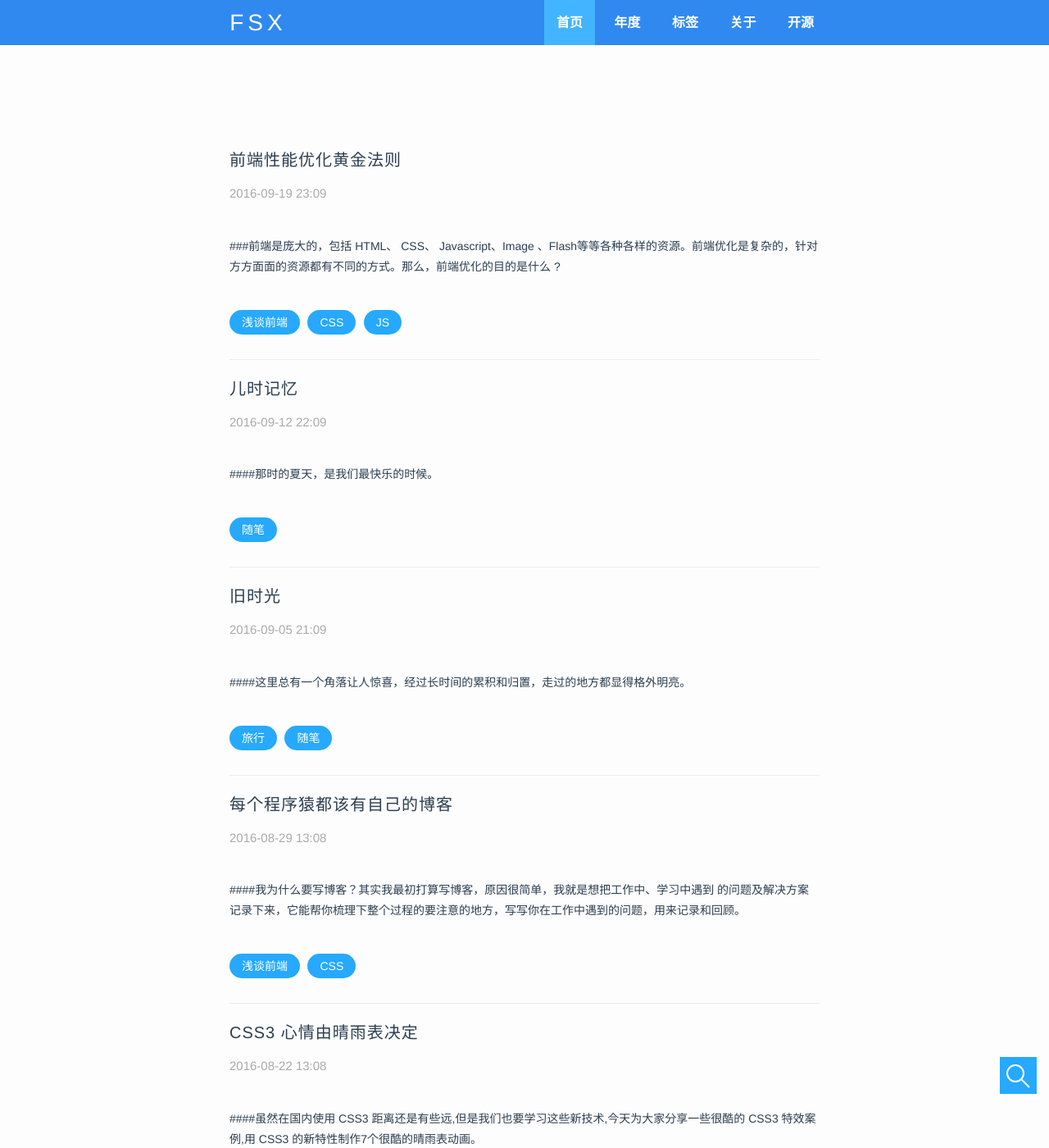
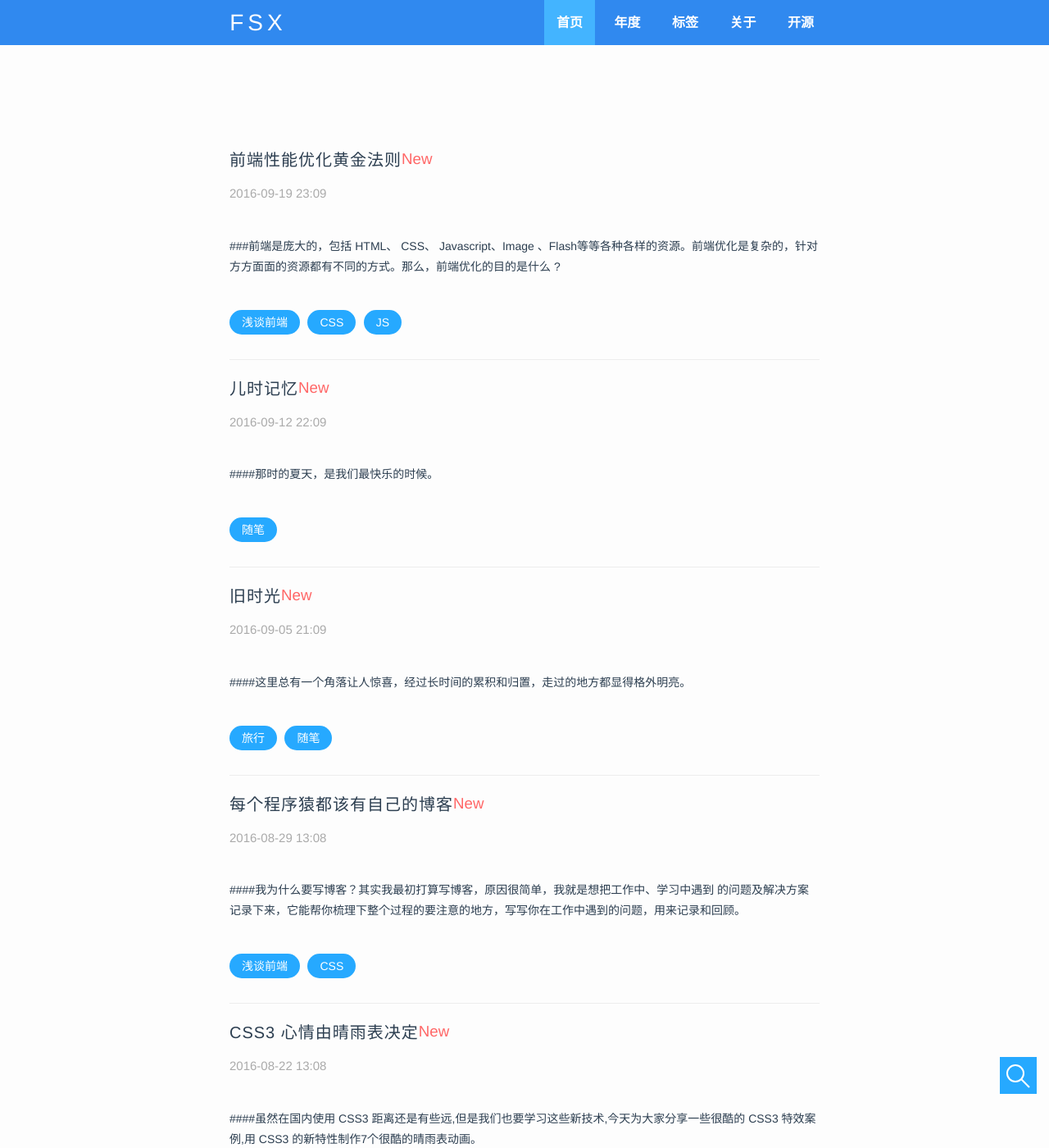
Before and after one commit to xtd420/Haonancx.github.io, a Jekyll site: the page built from index.html, in a window 1280 px wide and 1400 px high. Shown: the whole window at 82% size. Built offline with Jekyll 4.4.1, drawn with Linux system fonts in a browser that asks for light colours; nearby versions of some CDN libraries; Markdown is read by kramdown in place of the engine named in the settings; the list of posts is cut into pages by our own code; comment, search, counter and statistics services are not loaded.

Commit message:
加入最新文章提示

```diff
--- a/_sass/_layout.scss
+++ b/_sass/_layout.scss
@@ -197,6 +197,12 @@ border-bottom: 1px solid #ededed;
 }
 .post-list li h3 {
 margin-bottom: 5px;
+}
+.post-list li h3:after{
+content:'New';
+display:inline-block;
+color:#f66;
+position:absolute;
 }
 .post-list li h3 a {
 color: #2c3e50;
```
